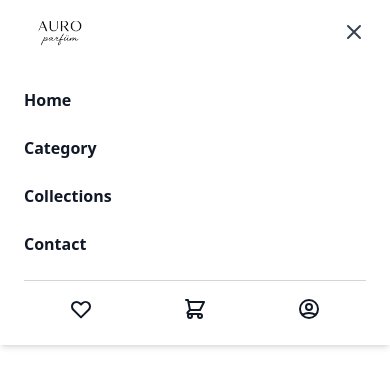
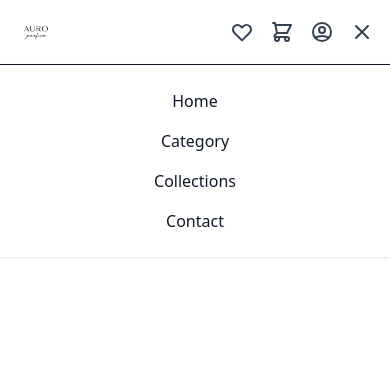
Before and after one commit to dajkagabi/auro-perfume, a React (Vite) app: page / in a window 390 px wide. Both pictures are taken after a click on the button 354 px from the left and 32 px from the top of the page. Shown: the top 386 px of the page. Built offline with nearby package versions, Linux system fonts and the light colour scheme.

Commit message:
hamburger menu

```diff
--- a/src/App.jsx
+++ b/src/App.jsx
@@ -1,5 +1,6 @@
 import { BrowserRouter as Router, Routes, Route } from 'react-router-dom';
 import Navbar from './components/Navbar/Navbar';
+import Home from './components/Home/Home';
 
 function App() {
   return (
@@ -7,7 +8,7 @@ function App() {
       <Navbar />
       <main className="pt-20 px-6">
         <Routes>
-          <Route path="/" element={<h1 className="text-2xl font-bold">Home Page</h1>} />
+          <Route path="/" element={<Home/>} />
           <Route path="/category" element={<h1 className="text-2xl font-bold">Category Page</h1>} />
           <Route path="/collections" element={<h1 className="text-2xl font-bold">Collections Page</h1>} />
           <Route path="/contact" element={<h1 className="text-2xl font-bold">Contact Page</h1>} />
--- /dev/null
+++ b/src/components/Home/Home.jsx
@@ -0,0 +1,9 @@
+import React from 'react'
+
+const Home = () => {
+  return (
+    <div>Home</div>
+  )
+}
+
+export default Home
--- a/src/components/Navbar/Navbar.jsx
+++ b/src/components/Navbar/Navbar.jsx
@@ -1,31 +1,37 @@
-import React, { useState } from 'react';
-import { Link } from 'react-router-dom';
-import logo from '../../assets/logo.png';
+import React, { useState } from "react";
+import { Link } from "react-router-dom";
+import logo from "../../assets/logo.png";
 
 const Navbar = () => {
   const [menuOpen, setMenuOpen] = useState(false);
 
   return (
     <header className="bg-white shadow-md fixed top-0 left-0 w-full z-50">
-      <nav className="flex items-center justify-between bg-white shadow-md fixed top-0 left-0 w-full z-50 h-16 px-6">
-        {/* Logo */}
+      <nav className="flex items-center justify-between h-16 px-4 md:px-6">
+        {/* BAL OLDAL: Logo */}
         <Link to="/" className="flex items-center space-x-2">
-          <img src={logo} alt="Logo" className="h-18 w-auto" />
-
+          <img src={logo} alt="Logo" className="h-10 w-auto object-contain" />
         </Link>
 
-        {/* Desktop Links */}
+        {/* KÖZÉP: Menüpontok csak desktopon */}
         <ul className="hidden md:flex space-x-8 font-medium text-gray-700">
-          <li><Link to="/" className="hover:text-gray-500">Home</Link></li>
-          <li><Link to="/category" className="hover:text-gray-500">Category</Link></li>
-          <li><Link to="/collections" className="hover:text-gray-500">Collections</Link></li>
-          <li><Link to="/contact" className="hover:text-gray-500">Contact</Link></li>
+          <li>
+            <Link to="/" className="hover:text-gray-500">Home</Link>
+          </li>
+          <li>
+            <Link to="/category" className="hover:text-gray-500">Category</Link>
+          </li>
+          <li>
+            <Link to="/collections" className="hover:text-gray-500">Collections</Link>
+          </li>
+          <li>
+            <Link to="/contact" className="hover:text-gray-500">Contact</Link>
+          </li>
         </ul>
 
-        {/* Icons */}
-        <div className="hidden md:flex items-center space-x-6 text-gray-700">
+        {/* JOBB OLDAL: ikonok + hamburger */}
+        <div className="flex items-center space-x-4 text-gray-700">
           <Link to="/wishlist" className="hover:text-gray-500">
-            {/* Heart Icon */}
             <svg className="h-6 w-6" fill="none" viewBox="0 0 24 24" stroke="currentColor">
               <path strokeLinecap="round" strokeLinejoin="round" strokeWidth="2"
                 d="M4.318 6.318a4.5 4.5 0 000
@@ -37,7 +43,6 @@ const Navbar = () => {
           </Link>
 
           <Link to="/cart" className="relative hover:text-gray-500">
-            {/* Cart Icon */}
             <svg className="h-6 w-6" fill="none" viewBox="0 0 24 24" stroke="currentColor">
               <path strokeLinecap="round" strokeLinejoin="round" strokeWidth="2"
                 d="M3 3h2l.4 2M7 13h10l4-8H5.4M7
@@ -52,7 +57,6 @@ const Navbar = () => {
           </Link>
 
           <Link to="/profile" className="hover:text-gray-500">
-            {/* Profile Icon */}
             <svg className="h-6 w-6" fill="none" viewBox="0 0 24 24" stroke="currentColor">
               <path strokeLinecap="round" strokeLinejoin="round" strokeWidth="2"
                 d="M5.121 17.804A13.937 13.937 0 0112
@@ -62,74 +66,40 @@ const Navbar = () => {
                 11-18 0 9 9 0 0118 0z" />
               </svg>
           </Link>
-        </div>
 
-        {/* Hamburger menu toggle */}
+          {/* HAMBURGER gomb csak mobilra */}
           <button
             className="md:hidden text-gray-700 focus:outline-none"
             onClick={() => setMenuOpen(!menuOpen)}
           >
             {menuOpen ? (
-            <svg className="h-6 w-6" fill="none" stroke="currentColor"
-              viewBox="0 0 24 24" xmlns="http://www.w3.org/2000/svg">
-              <path strokeLinecap="round" strokeLinejoin="round"
-                strokeWidth={2} d="M6 18L18 6M6 6l12 12" />
+              <svg className="h-6 w-6" fill="none" stroke="currentColor" viewBox="0 0 24 24">
+                <path strokeLinecap="round" strokeLinejoin="round" strokeWidth={2} d="M6 18L18 6M6 6l12 12" />
               </svg>
             ) : (
-            <svg className="h-6 w-6" fill="none" stroke="currentColor"
-              viewBox="0 0 24 24" xmlns="http://www.w3.org/2000/svg">
-              <path strokeLinecap="round" strokeLinejoin="round"
-                strokeWidth={2} d="M4 6h16M4 12h16M4 18h16" />
+              <svg className="h-6 w-6" fill="none" stroke="currentColor" viewBox="0 0 24 24">
+                <path strokeLinecap="round" strokeLinejoin="round" strokeWidth={2} d="M4 6h16M4 12h16M4 18h16" />
               </svg>
             )}
           </button>
+        </div>
       </nav>
 
-      {/* Mobile Menu */}
+
       {menuOpen && (
-        <div className="md:hidden bg-white shadow-md px-6 py-6 space-y-6 text-gray-900 font-semibold z-50 fixed top-16 left-0 w-full">
-    <Link to="/" className="block hover:text-pink-600">Home</Link>
-    <Link to="/category" className="block hover:text-pink-600">Category</Link>
-    <Link to="/collections" className="block hover:text-pink-600">Collections</Link>
-    <Link to="/contact" className="block hover:text-pink-600">Contact</Link>
-    <div className="flex justify-around pt-4 border-t border-gray-300">
-            <Link to="/wishlist" className="hover:text-gray-500">
-              {/* Heart */}
-              <svg className="h-6 w-6" fill="none" viewBox="0 0 24 24" stroke="currentColor">
-                <path strokeLinecap="round" strokeLinejoin="round" strokeWidth={2}
-                  d="M4.318 6.318a4.5 4.5 0 000
-                  6.364L12 20.364l7.682-7.682a4.5
-                  4.5 0 00-6.364-6.364L12
-                  7.636l-1.318-1.318a4.5
-                  4.5 0 00-6.364 0z" />
-              </svg>
+        <div className="md:hidden bg-white border-t px-6 py-6 space-y-4 text-gray-900 font-medium fixed top-16 left-0 w-full z-40 text-center shadow">
+          <Link to="/" className="block hover:text-pink-600" onClick={() => setMenuOpen(false)}>
+            Home
           </Link>
-            <Link to="/cart" className="relative hover:text-gray-500">
-              {/* Cart */}
-              <svg className="h-6 w-6" fill="none" viewBox="0 0 24 24" stroke="currentColor">
-                <path strokeLinecap="round" strokeLinejoin="round" strokeWidth={2}
-                  d="M3 3h2l.4 2M7 13h10l4-8H5.4M7
-                  13L5.4 5M7 13l-2.293
-                  2.293c-.63.63-.184 1.707.707
-                  1.707H17m0 0a2 2 0
-                  100 4 2 2 0 000-4zm-8
-                  2a2 2 0 11-4 0 2 2 0
-                  014 0z" />
-              </svg>
-              <span className="absolute top-0 right-0 h-2 w-2 rounded-full bg-pink-500 animate-ping"></span>
+          <Link to="/category" className="block hover:text-pink-600" onClick={() => setMenuOpen(false)}>
+            Category
           </Link>
-            <Link to="/profile" className="hover:text-gray-500">
-              {/* Profile */}
-              <svg className="h-6 w-6" fill="none" viewBox="0 0 24 24" stroke="currentColor">
-                <path strokeLinecap="round" strokeLinejoin="round" strokeWidth={2}
-                  d="M5.121 17.804A13.937 13.937 0 0112
-                  16c2.5 0 4.847.655 6.879
-                  1.804M15 10a3 3 0 11-6
-                  0 3 3 0 016 0zm6 2a9 9 0
-                  11-18 0 9 9 0 0118 0z" />
-              </svg>
+          <Link to="/collections" className="block hover:text-pink-600" onClick={() => setMenuOpen(false)}>
+            Collections
           </Link>
-          </div>
+          <Link to="/contact" className="block hover:text-pink-600" onClick={() => setMenuOpen(false)}>
+            Contact
+          </Link>
         </div>
       )}
     </header>
```
Lines whose indentation alone changed are shown as unchanged.
